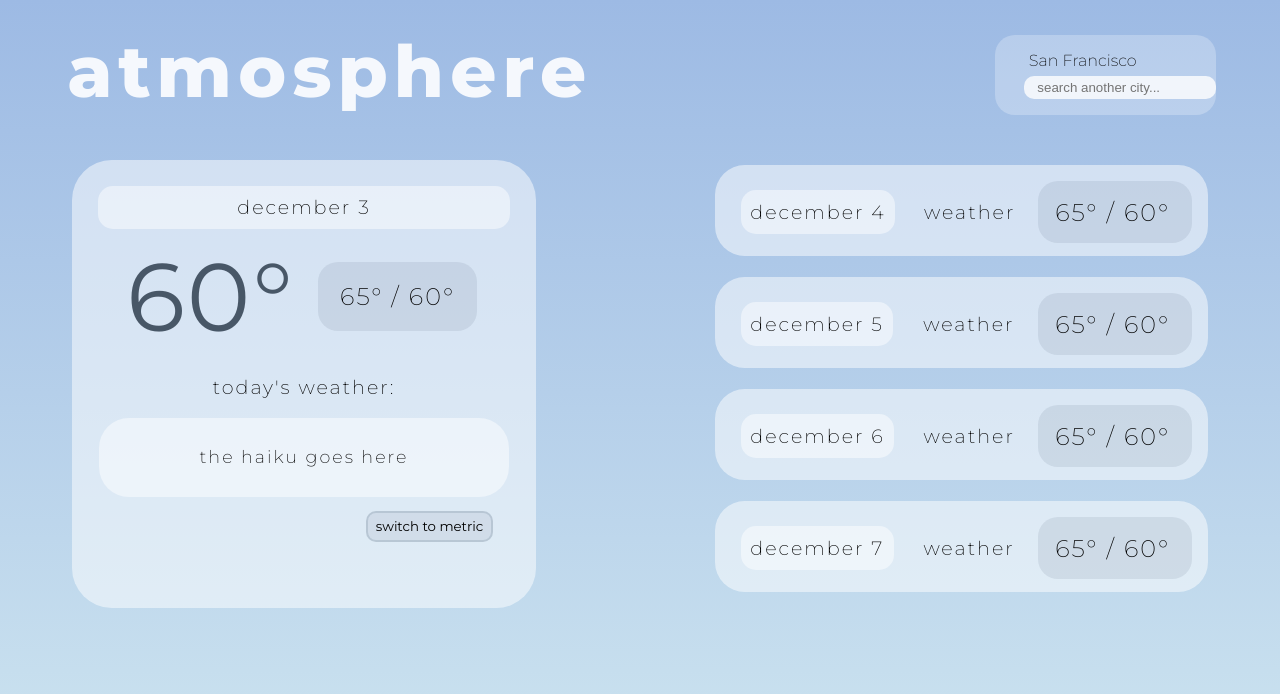
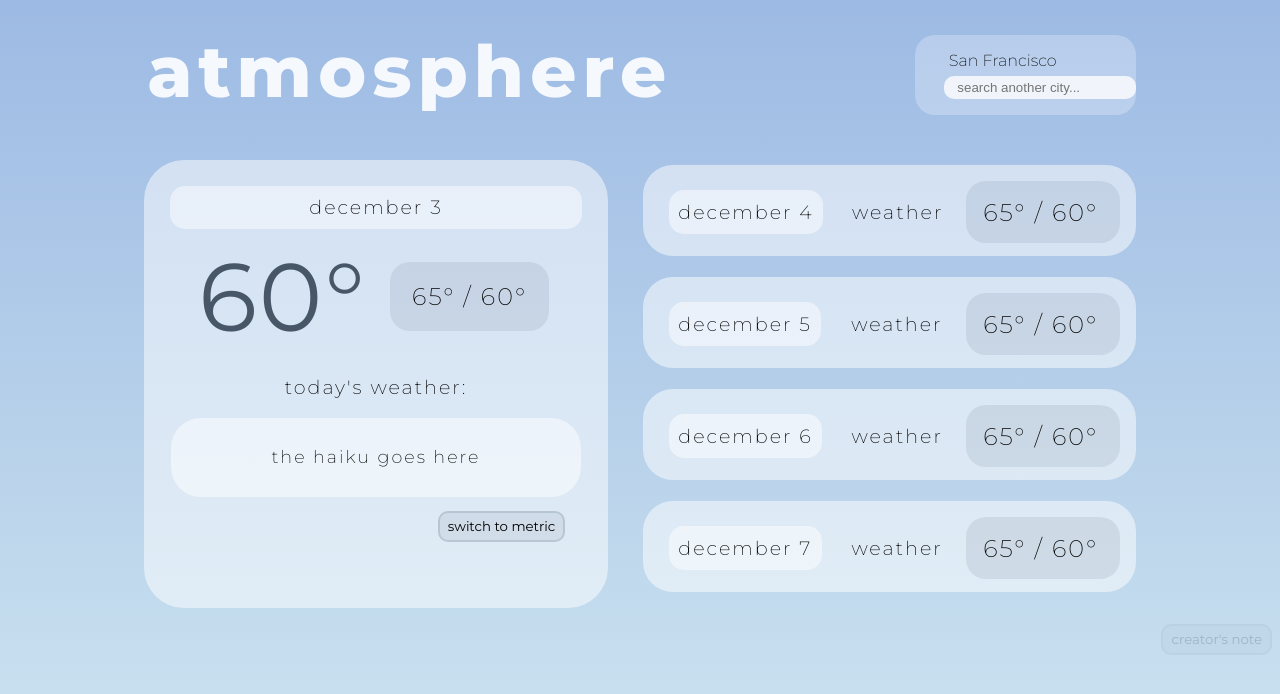
Before and after one commit to sguan12/atmosphere, a React (Create React App) app: page / in a window 1280 px wide. Shown: the top 694 px of the page. Built offline with nearby package versions, Linux system fonts and the light colour scheme; no server answers.

Commit message:
setting up note button

```diff
--- a/src/App.js
+++ b/src/App.js
@@ -4,12 +4,13 @@ import Current from './components/Current.js';
 import Card from './components/Card.js';
 import Api from './components/Api.js';
 import AppContext from './components/AppContext.js';
+import Note from './note.js';
 
 function App() {
   const [city, setCity] = useState('San Francisco');
   const [units, setUnits] = useState('imperial');
   const changeCity = (e, city, units) => {
-    if(e.keyCode == 13) {
+    if(e.keyCode === 13) {
       setCity(e.target.value);
       Api(city, units);
       e.target.value = '';
@@ -48,6 +49,7 @@ function App() {
         </div>
 
       </div>
+      <button id="notebutton" onClick={Note}>creator's note</button>
 
     </div>
     </AppContext.Provider>
--- a/src/index.css
+++ b/src/index.css
@@ -8,14 +8,16 @@ body {
     font-family: 'Montserrat';
     font-weight: 200;
     overflow: hidden;
+    padding-left: 5em;
+    padding-right: 5em;
 }
 
 .data {
     display: flex;
     flex-wrap: wrap;
     justify-content: space-between;
-    padding-left: 3em;
-    padding-right: 3em;
+    padding-left: 2.5em;
+    padding-right: 2.5em;
     letter-spacing: 2px;
     animation-name: fadein;
     position: relative;
@@ -42,3 +44,36 @@ body {
     border-radius: 15px;
     background-color: rgba(255, 255, 255, 0.462);
 }
+
+.note {
+    margin: auto;
+    background-color: rgba(255, 255, 255, 0.5);
+    margin-top: 2em;
+    margin-bottom: 1em;
+    padding: 2em;
+    padding-right: 4em;
+    padding-left: 4em;
+    width: 60em;
+    height: 26em;
+    border-radius: 40px;
+    text-align: left;
+}
+
+#header {
+    text-align: center;
+}
+
+#notebutton {
+    border: 2px solid rgba(75, 95, 118, 0.05);
+    background-color: rgba(75, 95, 118, 0.029);
+    color: rgba(75, 95, 118, 0.29);
+    font-family: 'Montserrat';
+    border-radius: 10px;
+    margin-top: 0em;
+    margin-right: -6em;
+    padding: .4em;
+    padding-left: .6em;
+    padding-right: .6em;
+    float: right;
+    cursor: pointer;
+}
--- /dev/null
+++ b/src/note.js
@@ -0,0 +1,28 @@
+import React from 'react';
+import ReactDOM from 'react-dom';
+import './index.css';
+import App from './App';
+
+function message() {
+    return (
+        <div>
+            <p id="title"> atmosphere </p>
+            <div className="note">
+                <p id="header">time for my customary coding project reflection!</p>
+                <p>hello there blah blahba lahblash lbahblhir lwer li bhweuhrkw alhd hello there blah blahba lahblash lbahblhir lwer li bhweuhrkw alhdhello there blah blahba lahblash lbahblhir lwer li bhweuhrkw alhdhello there blah blahba lahblash lbahblhir lwer li bhweuhrkw alhdhello there blah blahba lahblash lbahblhir lwer li bhweuhrkw alhdhello there blah blahba lahblash lbahblhir lwer li bhweuhrkw alhd</p>
+                <p>hello there blah blahba lahblash lbahblhir lwer li bhweuhrkw alhd hello there blah blahba lahblash lbahblhir lwer li bhweuhrkw alhdhello there blah blahba lahblash lbahblhir lwer li bhweuhrkw alhdhello there blah blahba lahblash lbahblhir lwer li bhweuhrkw alhdhello there blah blahba lahblash lbahblhir lwer li bhweuhrkw alhdhello there blah blahba lahblash lbahblhir lwer li bhweuhrkw alhd</p>
+            </div>
+            <button id="notebutton" onClick={back}>go back</button>
+        </div>
+    )
+}
+
+function Note() {
+    ReactDOM.render(message(), document.getElementById('root'));
+}
+
+function back() {
+    ReactDOM.render(<App/>, document.getElementById('root'));
+}
+
+export default Note;
```
